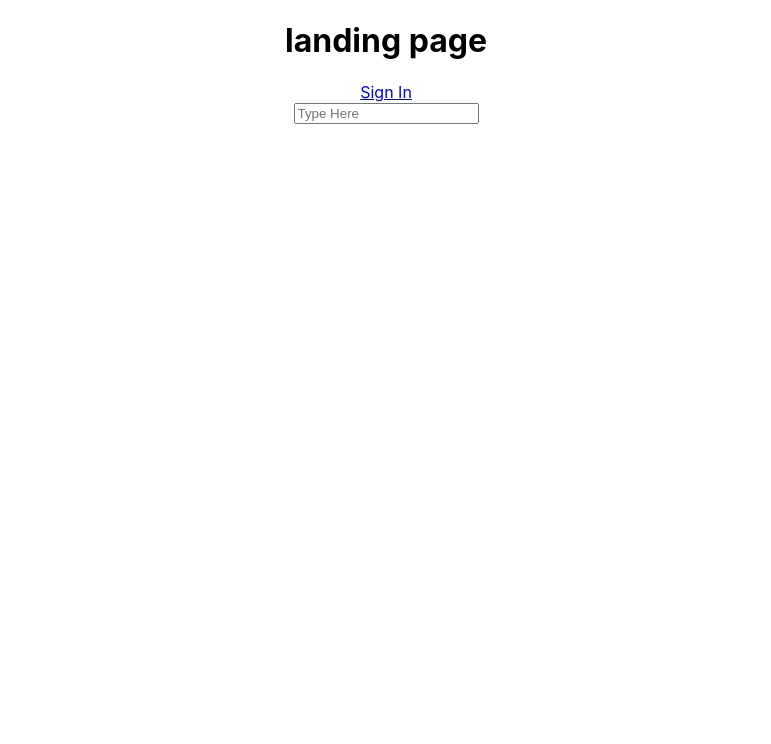
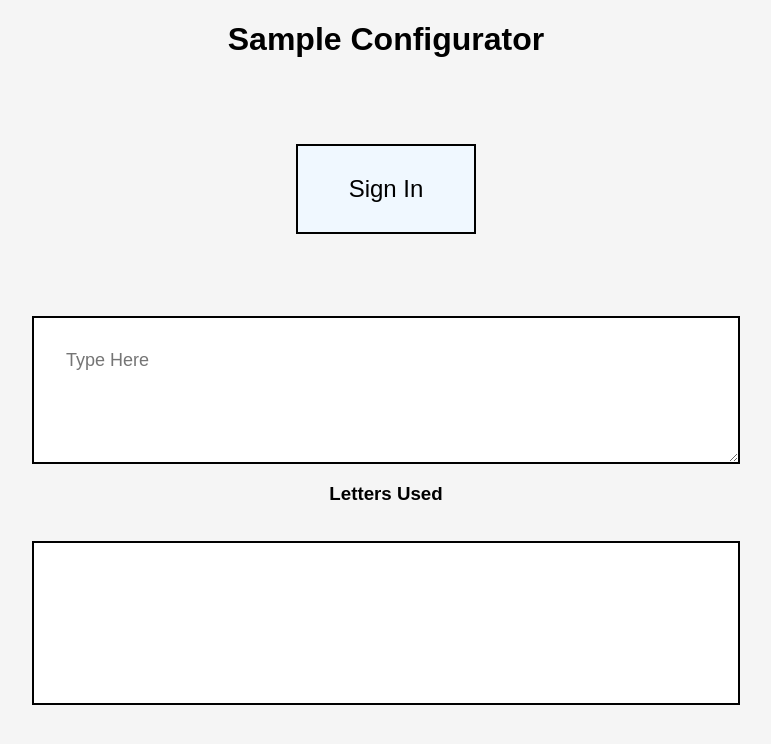
Before and after one commit to BradyPitts/sign_config, a React (Create React App) app: page /#/ in a window 1280 px wide. Shown: the top 744 px of the page, without its empty margins (254-1025 px from the left). Built offline with nearby package versions, Linux system fonts and the light colour scheme; what redux-promise-middleware would draw is missing.

Commit message:
css working

```diff
--- a/src/App.css
+++ b/src/App.css
@@ -1,38 +1,6 @@
-.App {
-  text-align: center;
+*{
+  background-color: whitesmoke;
+  margin: none;
+  padding: none;
+  font-family: sans-serif;
 }
-
-.App-logo {
-  height: 40vmin;
-  pointer-events: none;
-}
-
-@media (prefers-reduced-motion: no-preference) {
-  .App-logo {
-    animation: App-logo-spin infinite 20s linear;
-  }
-}
-
-.App-header {
-  background-color: #282c34;
-  min-height: 100vh;
-  display: flex;
-  flex-direction: column;
-  align-items: center;
-  justify-content: center;
-  font-size: calc(10px + 2vmin);
-  color: white;
-}
-
-.App-link {
-  color: #61dafb;
-}
-
-@keyframes App-logo-spin {
-  from {
-    transform: rotate(0deg);
-  }
-  to {
-    transform: rotate(360deg);
-  }
-}
--- a/src/Components/Edit/Edit.css
+++ b/src/Components/Edit/Edit.css
@@ -0,0 +1,53 @@
+#edit{
+  display: flex;
+  flex-direction: column;
+  justify-content: space-around;
+}
+
+#nav{
+  display: flex;
+  justify-content: space-around;
+}
+
+button{
+  margin: 5vw;
+  font-size: 4vw;
+}
+
+.select{
+  display: flex;
+  flex-direction: row;
+  flex-wrap: wrap;
+  justify-content: space-around;
+  align-items: baseline;
+
+}
+
+#drops{
+  margin: 4vw;
+}
+
+select{
+  height: 7.5vw;
+  width: 15vw;
+}
+
+@media(min-width: 500px){
+
+  button{
+    font-size: x-large;
+  }
+  #drops{
+    margin: 4vw;
+  }
+
+  select{
+    height: 50px;
+    width: 100px;
+    font-size: large;
+  }
+
+  label{
+    font-size: x-large;
+  }
+}
--- a/src/Components/Edit/Edit.js
+++ b/src/Components/Edit/Edit.js
@@ -3,7 +3,7 @@ import {connect} from 'react-redux';
 import {Link, Redirect} from 'react-router-dom';
 import {logout} from '../../redux/userReducer';
 import {getUserData, saveData} from '../../redux/dataReducer';
-
+import './Edit.css';
 class Edit extends Component{
 
   componentWillMount(){
@@ -31,7 +31,7 @@ class Edit extends Component{
     return Object.keys(data).map((char) => {
       return(
     // Object.keys(this.state?.userData).map()
-        <div>
+        <div id='drops'>
           <label for='characters'>{char}: </label>
           <select id='characters' name='number' onChange={e => this.HandleValue(char, e.target.value)}>
             <option value='' disabled selected>{data[char]}</option>
@@ -71,10 +71,13 @@ class Edit extends Component{
 
     // console.log(this.state?.userData)
     return(
-      <div id='about'>
-        <p>Edit page</p>
-        <Link to='/User' className='links'>Home</Link>
-        <button onClick={() => this.props.logout()} >Log out</button>
+      <div id='edit'>
+        <h1>Edit page</h1>
+
+        <div id='nav'>
+          <Link to='/User' className='links'><button>Home</button></Link>
+          <button onClick={() => this.props.logout()} >Log out</button>
+        </div>
 
         {/* <ul> */}
         <div className='select'>
--- a/src/Components/Landing/Landing.css
+++ b/src/Components/Landing/Landing.css
@@ -0,0 +1,90 @@
+#landing{
+  display: flex;
+  flex-direction: column;
+  align-items: center;
+  justify-content: center;
+  flex-wrap: nowrap;
+  font-family: sans-serif;
+}
+
+h1{
+  display: flex;
+  align-items: center;
+  justify-content: center;
+  width: 100vw;
+}
+
+#button{
+  width:100vw;
+  /* display: flex;
+  align-items: center;
+  justify-content: center; */
+}
+
+button{
+height: 15vw;
+width:30vw;
+background-color: aliceblue;
+margin:10vw;
+font-size: 5vw;
+border: black solid 2px;
+}
+
+textarea{
+  width: 75vw;
+  height: 40vw;
+  background-color: white;
+  font-size: 5vw;
+  display: flex;
+  align-items: center;
+  justify-content: center;
+  flex-wrap: wrap;
+  padding: 5vw;
+  border: black solid 2px;
+}
+
+h3{
+  display: flex;
+  align-items: center;
+  justify-content: center;
+  width: 100vw;
+}
+
+p{
+  padding: 5vw;
+  width: 75vw;
+  height: 40vw;
+  font-size: 5vw;
+  display: flex;
+  align-items: center;
+  justify-content: center;
+  background-color: white;
+  border: black solid 2px;
+}
+
+
+@media(min-width: 550px){
+
+  button{
+    margin-left: 50vw;
+    margin-right: 50vw;
+    margin: 50px;
+    width: 200px;
+    height: 100px;
+    font-size: xx-large;
+  }
+
+  textarea{
+    height: 25vw;
+    width: 50vw;
+    font-size: 3vw;
+    padding:2.5vw;
+  }
+
+  p{
+    font-size: 3vw;
+    padding:2.5vw;
+    height: 25vw;
+    width: 50vw;
+  }
+}
--- a/src/Components/Landing/Landing.js
+++ b/src/Components/Landing/Landing.js
@@ -60,12 +60,17 @@ class Landing extends Component{
     // }
     return(
       <div id='landing'>
-        <h1>landing page</h1>
-        <Link to='/Signin' className='links'>Sign In</Link>
+        <h1>Sample Configurator</h1>
+        <div id='buttton'>
+        <Link to='/Signin' className='links'><button>Sign In</button></Link>
+        </div>
+
         <br />
-        <input type='text' placeholder='Type Here' onChange={e => this.HandleText(e.target.value)} />
+
+        <textarea type='text' placeholder='Type Here' onChange={e => this.HandleText(e.target.value)} />
         {/* {lettersList} */}
         {/* {this.state?.lettersUsed.map()} */}
+        <h3>Letters Used</h3>
         <p>{JSON.stringify(this.state?.lettersUsed, null, 10)}</p>
       </div>
     )
--- a/src/Components/Signin/Signin.css
+++ b/src/Components/Signin/Signin.css
@@ -0,0 +1,69 @@
+#Signin{
+  display: flex;
+  flex-direction: column;
+}
+
+.form-group{
+  display: flex;
+  flex-direction: row;
+  justify-content: center;
+  align-items: center;
+  margin: 2vw;
+  font-size: 5vw;
+}
+
+input{
+  width: 40vw;
+  height: 10vw;
+  background-color: white;
+}
+
+#buttons{
+  width: 100vw;
+  display: flex;
+  flex-wrap: wrap;
+  justify-content: space-around;
+}
+
+button{
+  height: 15vw;
+  width: 30vw;
+  font-size: 3vw;
+  /* margin:5vw; */
+}
+/*
+#link{
+  height: 10vw;
+  width: 20vw;
+  border: black, solid, 2px;
+} */
+
+@media(min-width:800px){
+  .form-group{
+    display: flex;
+    flex-direction: row;
+    justify-content: center;
+    align-items: center;
+    font-size: x-large;
+  }
+
+  input{
+    height: 70px;
+    width: 360px;
+    font-size: x-large;
+  }
+
+  #buttons{
+    display: flex;
+    justify-content: space-around;
+    align-items: center;
+    flex-direction: row;
+  }
+
+  button{
+    font-size: large;
+    width: 180px;
+    height: 90px;
+    margin: 10px;
+  }
+}
--- a/src/Components/Signin/Signin.js
+++ b/src/Components/Signin/Signin.js
@@ -2,7 +2,6 @@ import React, {Component} from 'react';
 import {connect} from 'react-redux';
 import {Link, Redirect} from 'react-router-dom';
 import {login, signUp, sendNewPassword} from '../../redux/userReducer';
-
 import './Signin.css';
 
 class Signin extends Component{
@@ -41,12 +40,13 @@ class Signin extends Component{
     // }
     return(
       <div id='Signin'>
+        <h1>Sign in</h1>
         <div className="form-group">
-          <label>Email</label>
+          <label>Email: </label>
           <input type="email" className="form-control" placeholder="Email" onChange={e => this.handleEmail(e.target.value)} />
         </div>
         <div className="form-group">
-          <label>Password</label>
+          <label>Password: </label>
           <input type="password" className="form-control" placeholder="Password" onChange={e => this.handlePassword(e.target.value)} />
         </div>
 
@@ -56,9 +56,9 @@ class Signin extends Component{
           <button onClick={() => this.props.signUp(this.state.email, this.state.password)}>Sign Up</button>
 
           <button onClick={() => this.props.sendNewPassword(this.state.email, this.makePassword(8))}>Forgot Password</button>
+
+          <Link to='/' className='links' ><button>Back to Sample Page</button></Link>
         </div>
-
-        <Link to='/' className='links' >Back to Sample Page</Link>
 
         {this.props.user.isLoggedIn ? <Redirect to='/User' />: <Redirect to ='/Signin' /> }
 
--- a/src/Components/User/User.css
+++ b/src/Components/User/User.css
@@ -0,0 +1,49 @@
+#home{
+  display: flex;
+  flex-direction: column;
+  justify-content: space-around;
+  align-items: center;
+}
+
+#button{
+  margin: 0;
+}
+
+button{
+  margin: 5vw;
+  font-size: 4vw;
+}
+
+textarea{
+
+  height: 10vh;
+}
+
+p{
+  height:12vh;
+  font-size: 4vw;
+}
+
+.insuf{
+  background-color: lightcoral;
+  border: red solid 3px;
+}
+
+
+@media(min-width: 800px){
+  button{
+    font-size: large;
+    width: 180px;
+    height: 90px;
+    margin: 20px;
+  }
+
+  textarea{
+    font-size: large;
+  }
+
+  p{
+    font-size: large;
+  }
+
+}
--- a/src/Components/User/User.js
+++ b/src/Components/User/User.js
@@ -3,6 +3,7 @@ import {connect} from 'react-redux';
 import {Link, Redirect} from 'react-router-dom';
 import {logout} from '../../redux/userReducer';
 import {getUserData} from '../../redux/dataReducer';
+import './User.css';
 
 class User extends Component{
 
@@ -16,6 +17,7 @@ class User extends Component{
       // console.log(this.props.data.userData)
       this.setState({userData: this.props.data.userData})
     }
+    this.setState({ifany:false})
   }
 
 
@@ -46,6 +48,12 @@ class User extends Component{
     console.log(insufLetLoop)
     // console.log(this.props.data.userData)
     this.setState({lettersUsed:lettersUsedLoop, insufLet:insufLetLoop})
+
+    // console.log(Object.keys(insufLetLoop).length)
+    if(Object.keys(insufLetLoop).length > 0){
+      this.setState({ifany:true})
+    } else {this.setState({ifany:false})}
+
   }
 
 
@@ -53,17 +61,28 @@ class User extends Component{
   render(){
     // console.log(`User data stashed? : ${this.props.data.userDataStashed}`)
     // console.log(this.props.data.userData)
+    // console.log(this.state?.ifany)
+
     return(
-      <div id='about'>
-        <p>User page</p>
-        <Link to='/Edit' className='links'>Edit Data</Link>
-        <button onClick={() => this.props.logout()} >Log out</button>
+      <div id='home'>
+        {/* <p>User page</p> */}
 
-        <input type='text' placeholder='Type Here' onChange={e => this.HandleText(e.target.value)} />
+        <div id='nav'>
+          <Link to='/Edit' className='links'><button id='link'>Edit Data</button></Link>
+          <button onClick={() => this.props.logout()} >Log out</button>
+        </div>
+
+        <textarea type='text' placeholder='Type Here' onChange={e => this.HandleText(e.target.value)} />
         <h3>Letters Used</h3>
         <p>{JSON.stringify(this.state?.lettersUsed, null, 1)}</p>
-        <h3>Insufficent Letters (if any)</h3>
-        <p>{JSON.stringify(this.state?.insufLet, null, 1)}</p>
+
+
+        {this.state?.ifany ?
+        <>
+        <h3>Insufficent Letters</h3>
+        <p className='insuf'>{JSON.stringify(this.state?.insufLet, null, 1)}</p>
+        </>
+        : <div></div>}
 
 
         {this.props.user.isLoggedIn ? <Redirect to='/User' />: <Redirect to ='/Signin' /> }
```
